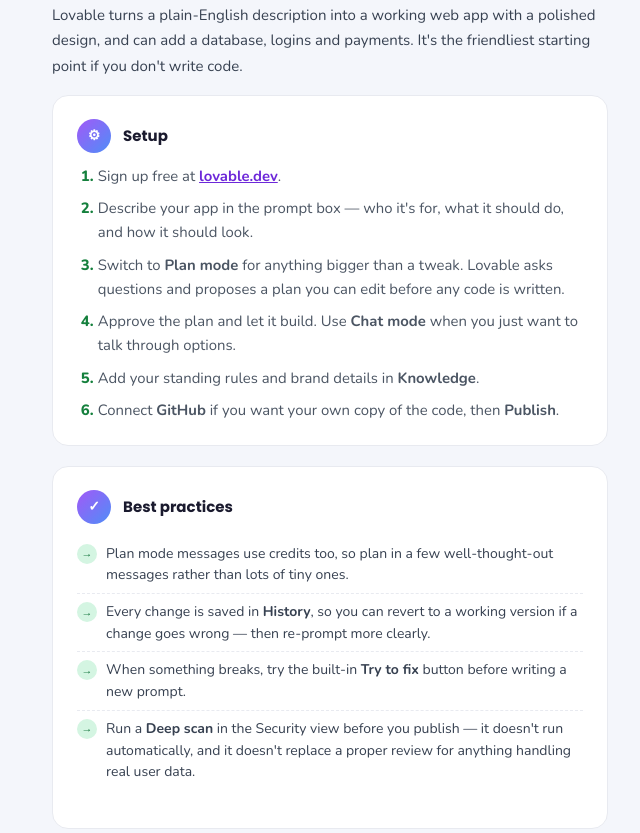
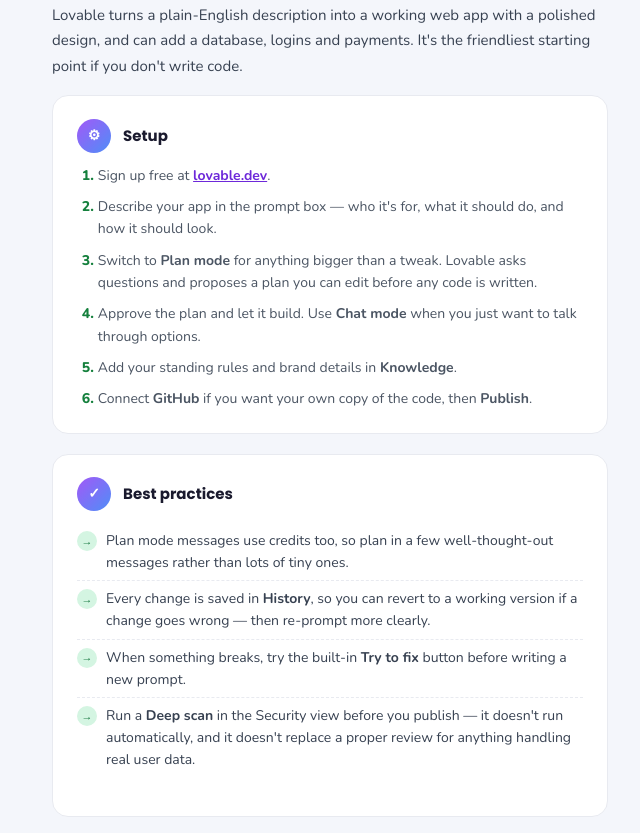
Before and after one commit to tony37uk/tonys-training-hub, a plain HTML site: page guide-ai-coding-tools.html in a window 1280 px wide. Shown: the part 3067-3900 px from the top of the page, without its empty margins (170-810 px from the left). Drawn offline with nearby package versions, Linux system fonts and the light colour scheme.

Commit message:
Match setup step text size to the rest of the guide
Co-Authored-By: Claude Opus 5.5 <noreply@anthropic.com>
Claude-Session: https://claude.ai/code/session_01DS5U2meuAv3igKnJBCr8Mv

```diff
--- a/guide-ai-coding-tools.html
+++ b/guide-ai-coding-tools.html
@@ -489,7 +489,7 @@
     .lvl-3 { background: #ede9fe; color: #5b21b6; }
     .steps-list { margin: 0.4rem 0 0; padding-left: 1.3rem; display: flex; flex-direction: column; gap: 0.55rem; line-height: 1.6; }
     .steps-list li::marker { font-weight: 800; color: #15803d; }
-    .steps-list li { font-size: 0.93rem; color: #4b5563; }
+    .steps-list li { font-size: 14px; color: #4b5563; }
     .steps-list a { color: #6d28d9; font-weight: 700; }
     .principle-num.sec-num { background: linear-gradient(135deg, #dc2626, #9f1239); }
     .tl { display: inline-block; font-size: 12px; font-weight: 800; padding: 4px 10px; border-radius: 999px; white-space: nowrap; }
```
